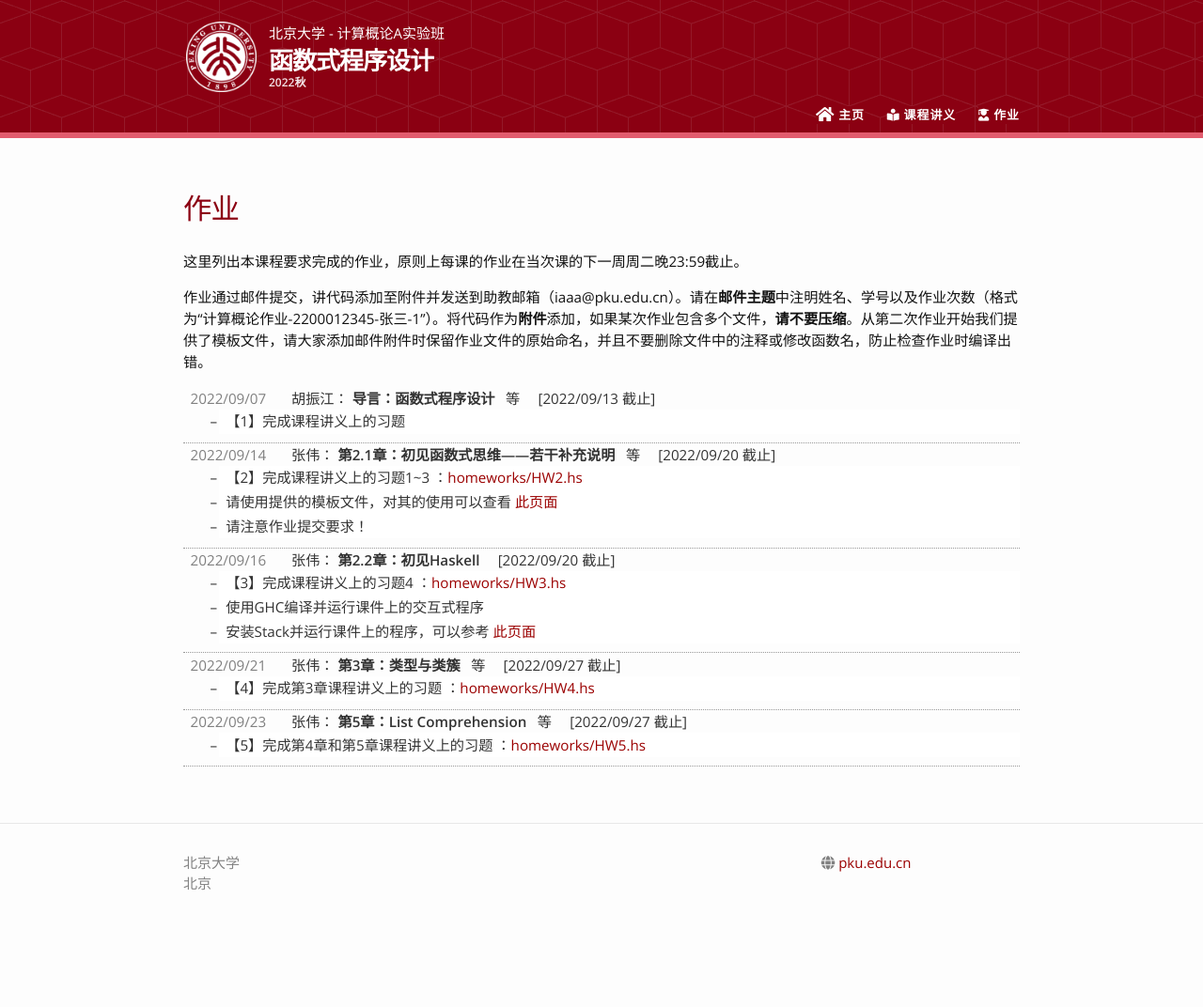
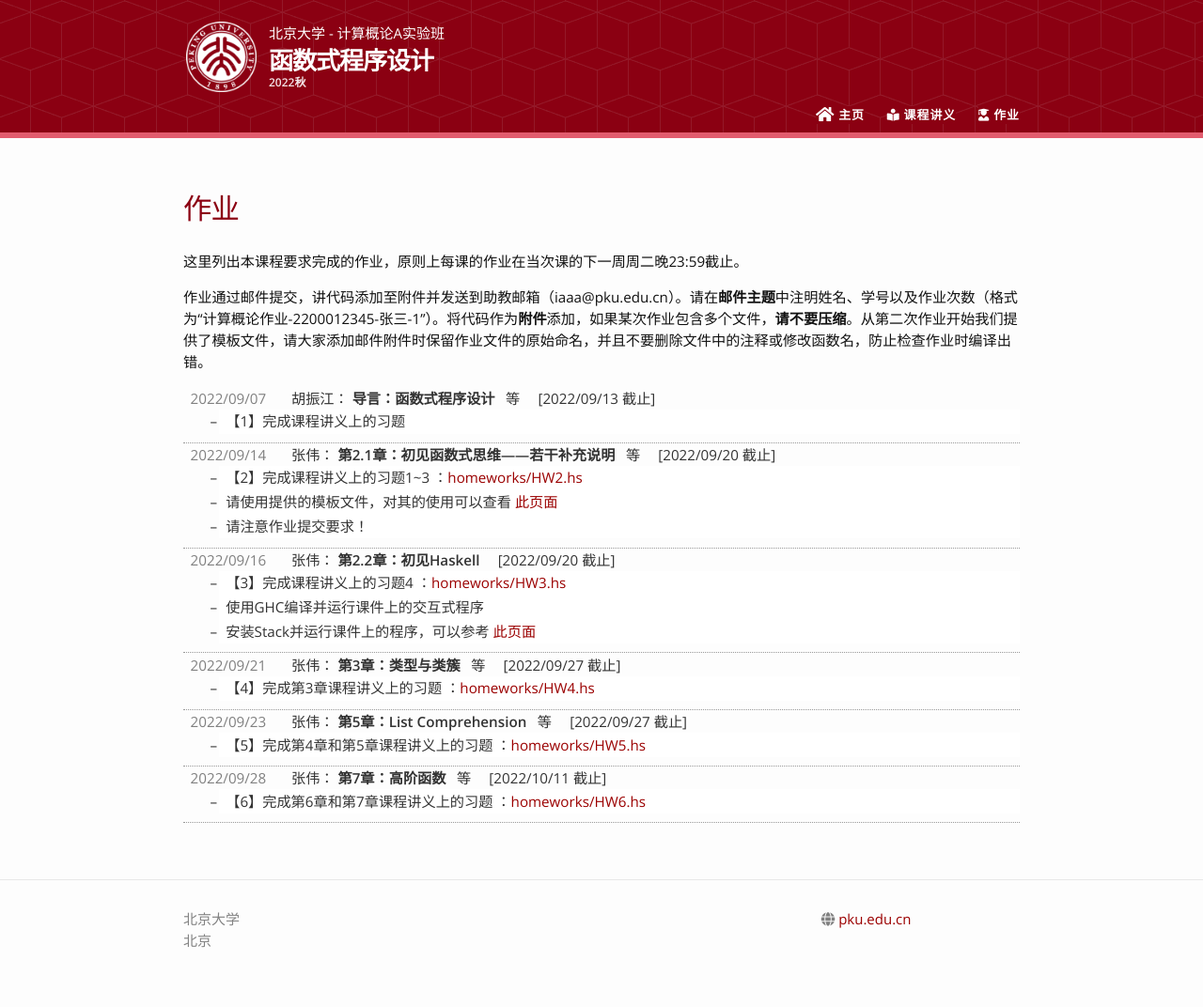
Before and after one commit to zhenjiang888/FP, a Jekyll site: the page built from 2022/assignments.md, in a window 1280 px wide. Shown: the whole page at 94% size. Built offline with Jekyll 4.4.1, drawn with Linux system fonts in a browser that asks for light colours; nearby versions of some CDN libraries; before the commit the page ends 1012 px from its top, so only the background shows below that.

Commit message:
Upload ch07 and ch08

```diff
--- a/_data/_2022.yaml
+++ b/_data/_2022.yaml
@@ -70,4 +70,16 @@
     - text: 【5】完成第4章和第5章课程讲义上的习题
       link: homeworks/HW5.hs
     due: 2022/09/27
+- teacher: 张伟
+  date: 2022/09/28
+  slides:
+  - title: "第7章：⾼阶函数"
+    link: ch07 high-order function.pdf
+  - title: "第8章：类型和类簇的声明/定义"
+    link: ch08 type and type class - definition.pdf
+  assignment:
+    descriptions:
+    - text: 【6】完成第6章和第7章课程讲义上的习题
+      link: homeworks/HW6.hs
+    due: 2022/10/11
 updates: []
```
Also changed, not shown: 3 other files.
